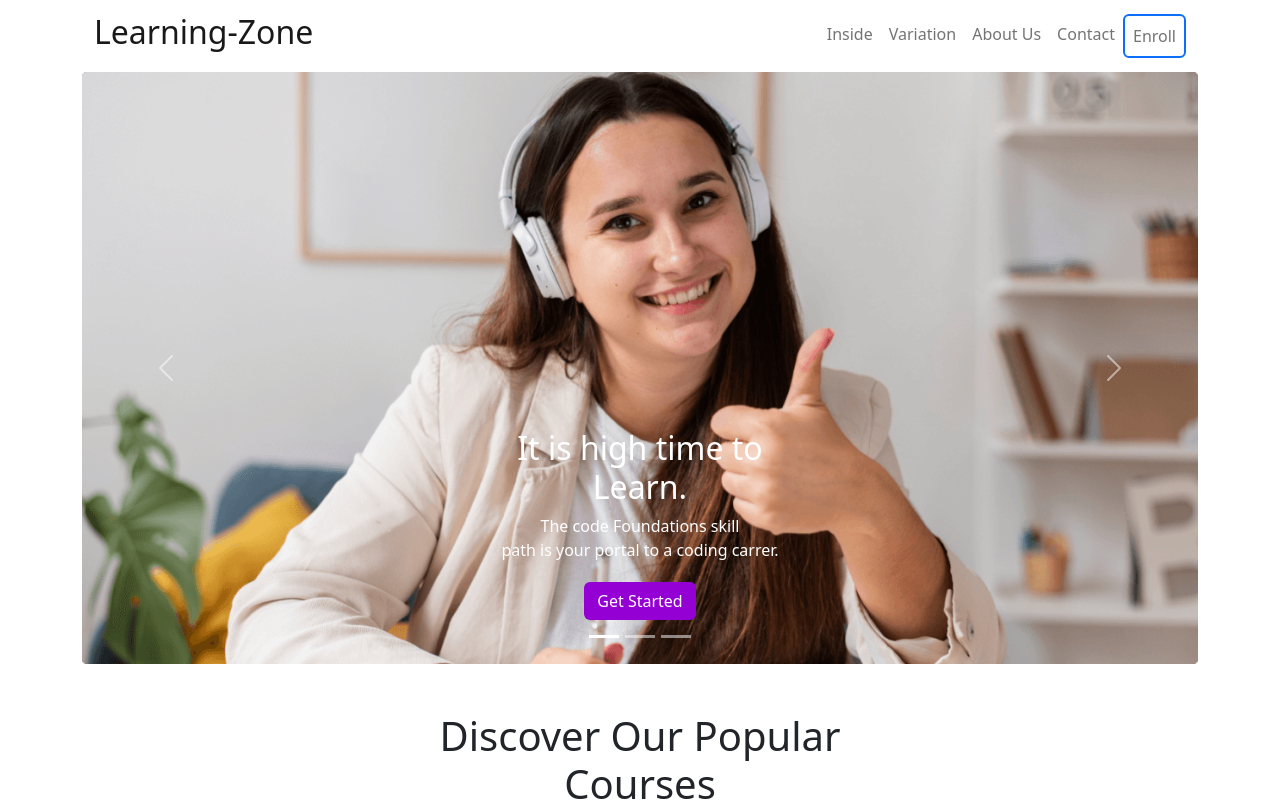
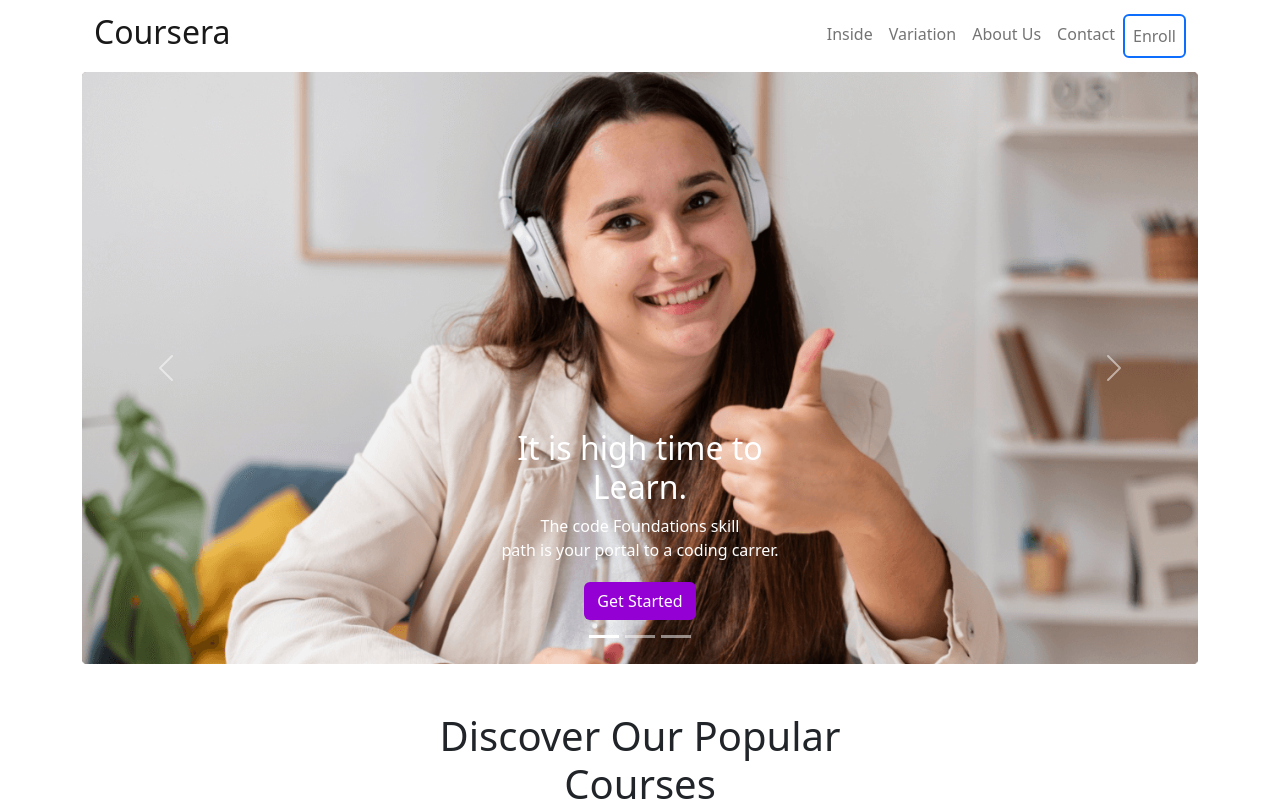
Before and after one commit to Bashar234/digital-learning-assignment, a plain HTML site: page index.html in a window 1280 px wide. Shown: the top 811 px of the page. Drawn offline with Linux system fonts and the light colour scheme.

Commit message:
re-correction

```diff
--- a/index.html
+++ b/index.html
@@ -4,7 +4,7 @@
     <meta charset="UTF-8" />
     <meta http-equiv="X-UA-Compatible" content="IE=edge" />
     <meta name="viewport" content="width=device-width, initial-scale=1.0" />
-    <title>Best Online Courses</title>
+    <title>Coursera </title>
     <script src="https://kit.fontawesome.com/4dab834870.js" crossorigin="anonymous"></script>
     <link rel="stylesheet" href="bootstrap/bootstrap.min.css" />
   </head>
@@ -16,7 +16,7 @@
         <nav class="navbar navbar-expand-lg bg-white container">
             <div class="container-fluid">
               <a class="navbar-brand" href="#">
-               <h2 class="font-weight-bold">Learning-Zone</h2>
+               <h2 class="font-weight-bold">Coursera</h2>
               </a>
               <button class="navbar-toggler" type="button" data-bs-toggle="collapse" data-bs-target="#navbarNav" aria-controls="navbarNav" aria-expanded="false" aria-label="Toggle navigation">
                 <span class="navbar-toggler-icon"></span>
--- a/style.css
+++ b/style.css
@@ -1,4 +1,4 @@
-/* @@ -20,4 +20,39 @@ body{ */
+
 
 .overlay {
   filter: brightness(50%);
```
